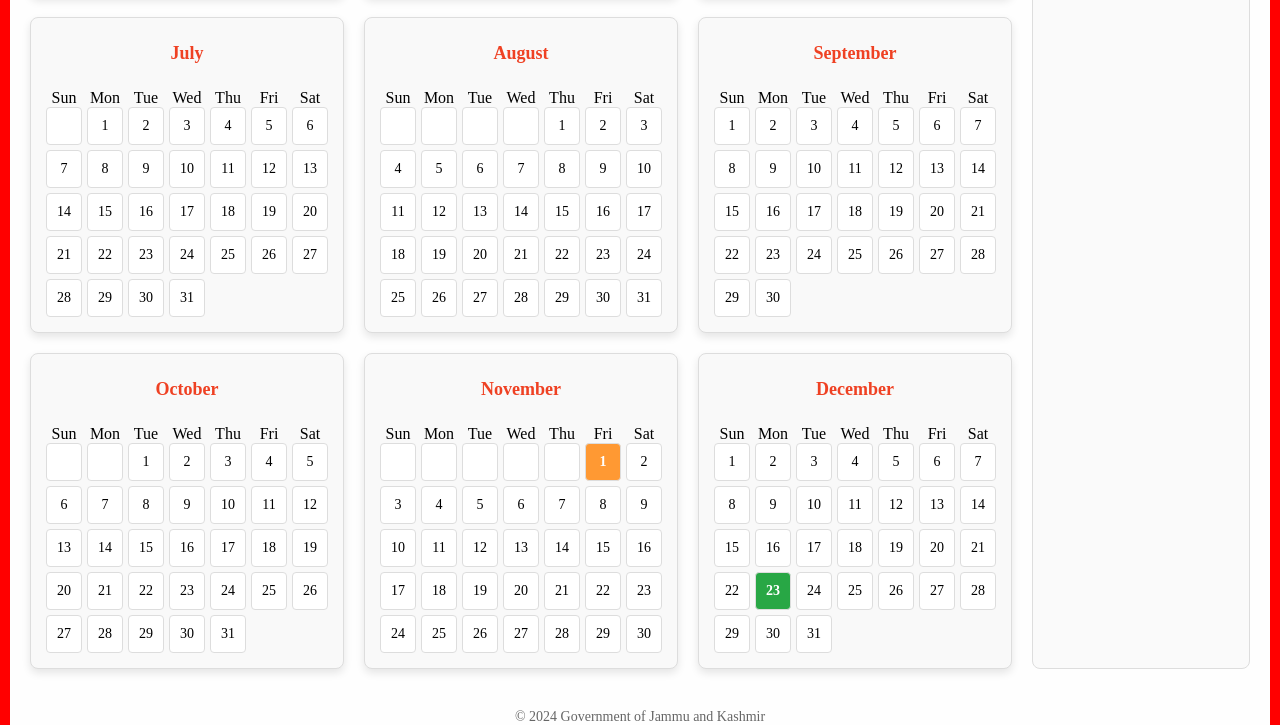
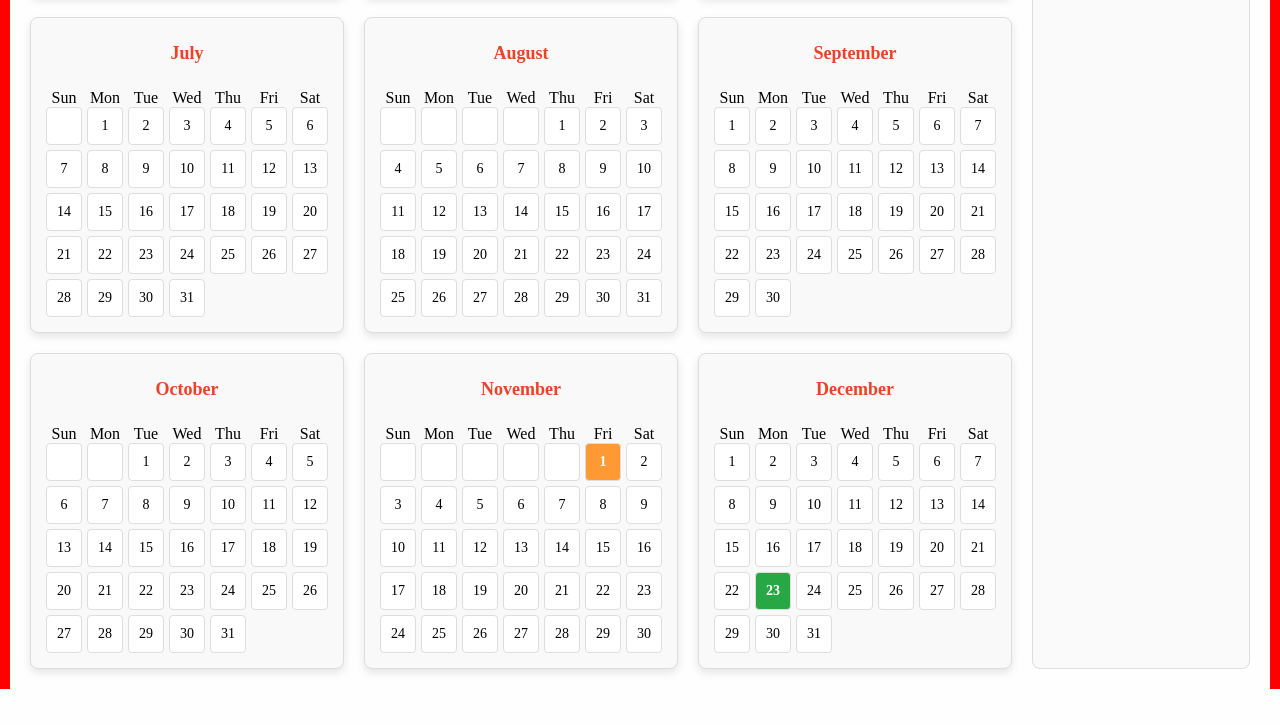
Before and after one commit to SahilSingh-Manhas/Calendars, a plain HTML site: page index.html in a window 1280 px wide. Shown: the part 839-1564 px from the top of the page. After the commit the page ends 1528 px from the top, so only its background shows below. Drawn offline with Linux system fonts and the light colour scheme.

Commit message:
index.html

```diff
--- a/index.html
+++ b/index.html
@@ -4,7 +4,7 @@
 <head>
     <meta charset="UTF-8">
     <meta name="viewport" content="width=device-width, initial-scale=1.0">
-    <title>Govt Calendar</title>
+    <title>Calendar</title>
     <style>
         body {
             font-family: "Times New Roman", serif;
@@ -194,9 +194,7 @@
                     <!-- Holiday list items will be added here dynamically -->
                 </ul>
             </div>
-        </div>
-        <footer>© 2024 Government of Jammu and Kashmir</footer>
-    </div>
+
     <script>
         const daysOfWeek = ["Sun", "Mon", "Tue", "Wed", "Thu", "Fri", "Sat"];
         const months = [
```
